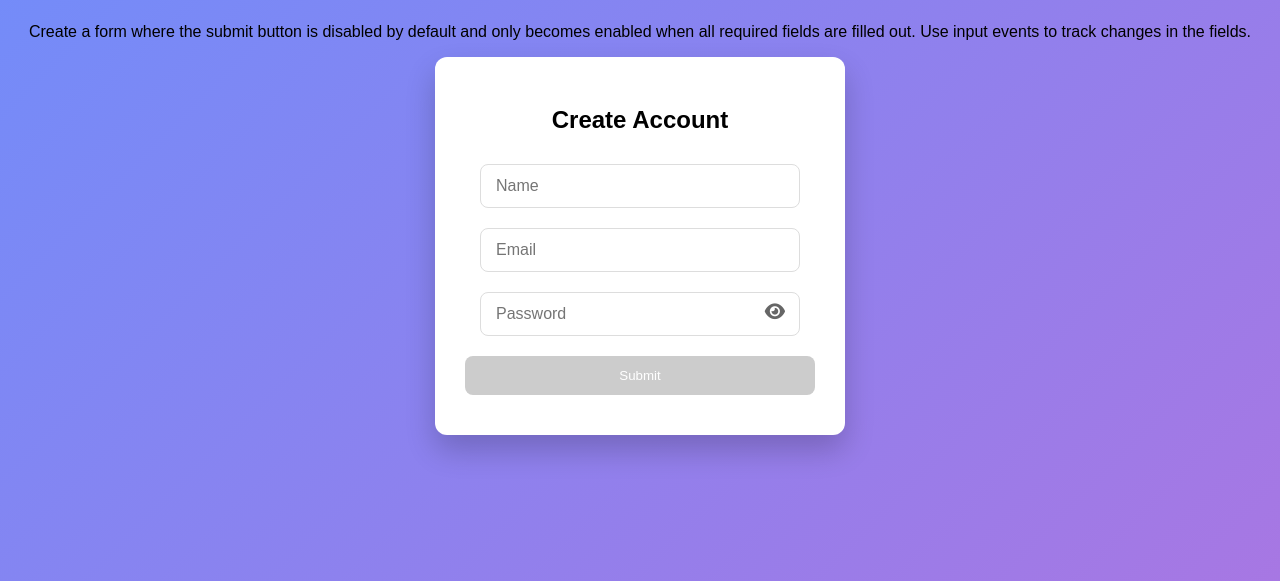
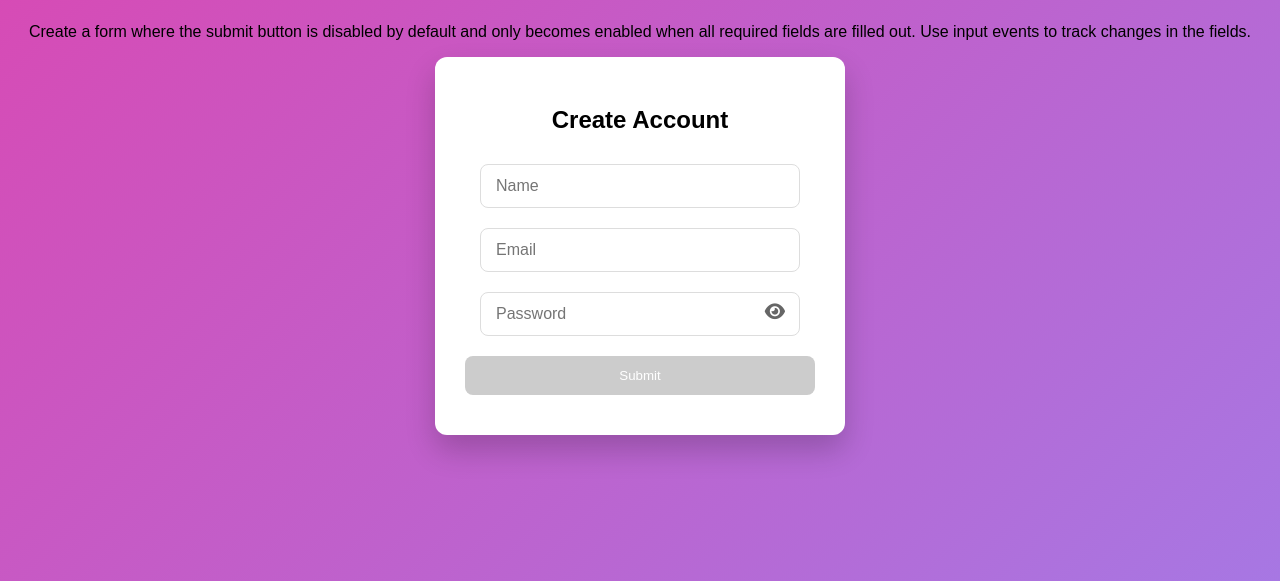
Before and after one commit to subiya07/js-2nd-task, a plain HTML site: page index.html in a window 1280 px wide. Shown: the part 219-800 px from the top of the page. Drawn offline with Linux system fonts and the light colour scheme.

Commit message:
js-2nd-task

```diff
--- a/index.html
+++ b/index.html
@@ -15,7 +15,7 @@
             justify-content: center;
             height: 100vh;
             margin: 0;
-            background: linear-gradient(135deg, #6e8efb, #a777e3);
+            background: linear-gradient(135deg, #dc46b0, #a777e3);
             perspective: 1000px;
         }
 
```
